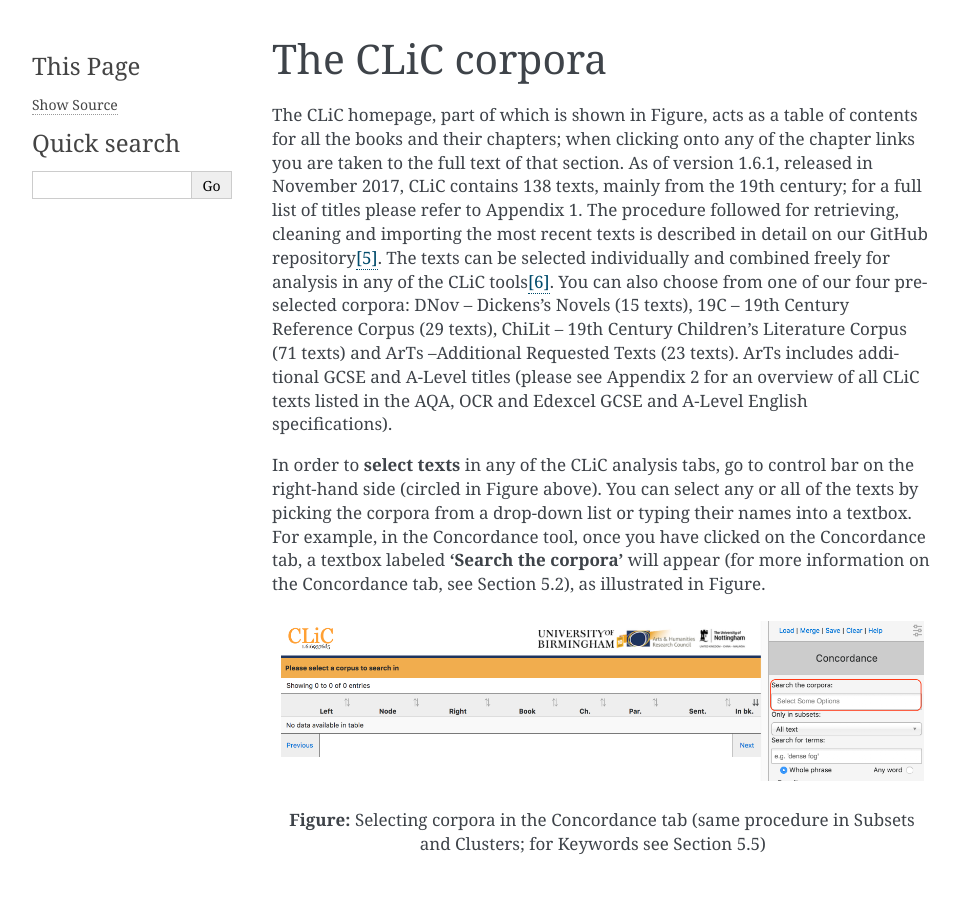
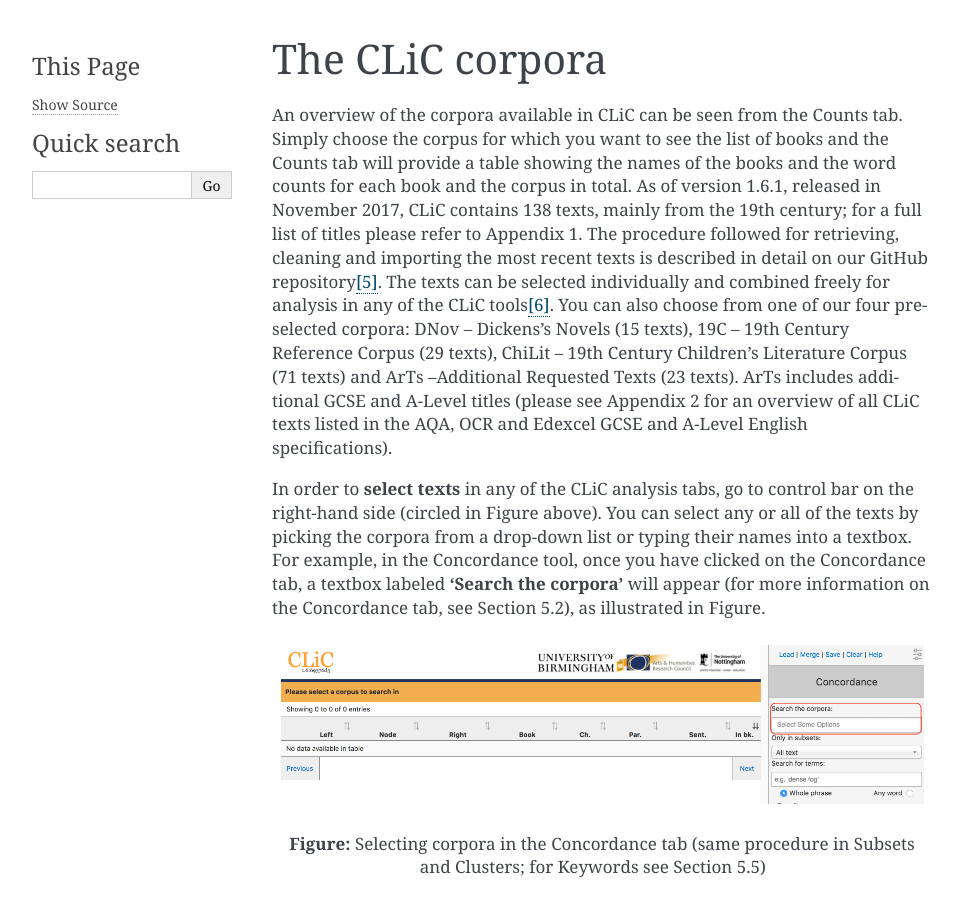
Before and after one commit to mahlberg-lab/clic, a Sphinx documentation site: the page built from docs/cliccorpora.rst, in a window 1280 px wide and 900 px high. Shown: the whole window, without its empty margins (148-1107 px from the left). Built offline with Sphinx 7.4.7, drawn with Linux system fonts in a browser that asks for light colours; pages that are not in the unit, such as notebooks, are missing from menus; the version number could not be read and is left out; some of the changed text lies outside the part shown.

Commit message:
docs: simple edits e.g. TOC replaced with counts tab

```diff
--- a/docs/cliccorpora.rst
+++ b/docs/cliccorpora.rst
@@ -1,12 +1,12 @@
 The CLiC corpora
 ================
 
-The CLiC homepage, part of which is shown in
-Figure, acts as a table of contents for all
-the books and their chapters; when clicking onto any of the chapter
-links you are taken to the full text of that section. As of version
-1.6.1, released in November 2017, CLiC contains 138 texts, mainly from
-the 19th century; for a full list of titles please refer to Appendix 1.
+An overview of the corpora available in CLiC can be seen from the Counts tab.
+Simply choose the corpus for which you want to see the list of books and the
+Counts tab will provide a table showing the names of the books and the word
+counts for each book and the corpus in total.
+As of version 1.6.1, released in November 2017, CLiC contains 138 texts,
+mainly from the 19th century; for a full list of titles please refer to Appendix 1.
 The procedure followed for retrieving, cleaning and importing the most
 recent texts is described in detail on our GitHub
 repository\ `[5] <footnotes.html>`__. The texts can be
@@ -52,7 +52,7 @@ Figure).
    selecting all of Jane Austen's novels
 
 The CLiC corpora have been marked up to distinguish between several
-textual subsets of novels. Example
+textual subsets of novels. The Example
 from Great Expectations below illustrates the subsets and
 Figure shows how these are marked up
 in the chapter views, which can be retrieved from the 'in bk.' (in book)
@@ -94,4 +94,4 @@ the homepage.
 
 A more detailed discussion of the subsets in CLiC – and the rationale
 behind this division – can be found in the open access article by
-Mahlberg et al. (2016)`[7] <footnotes.html>`__.
+Mahlberg et al. (2016)\ `[7] <footnotes.html>`__.
```
